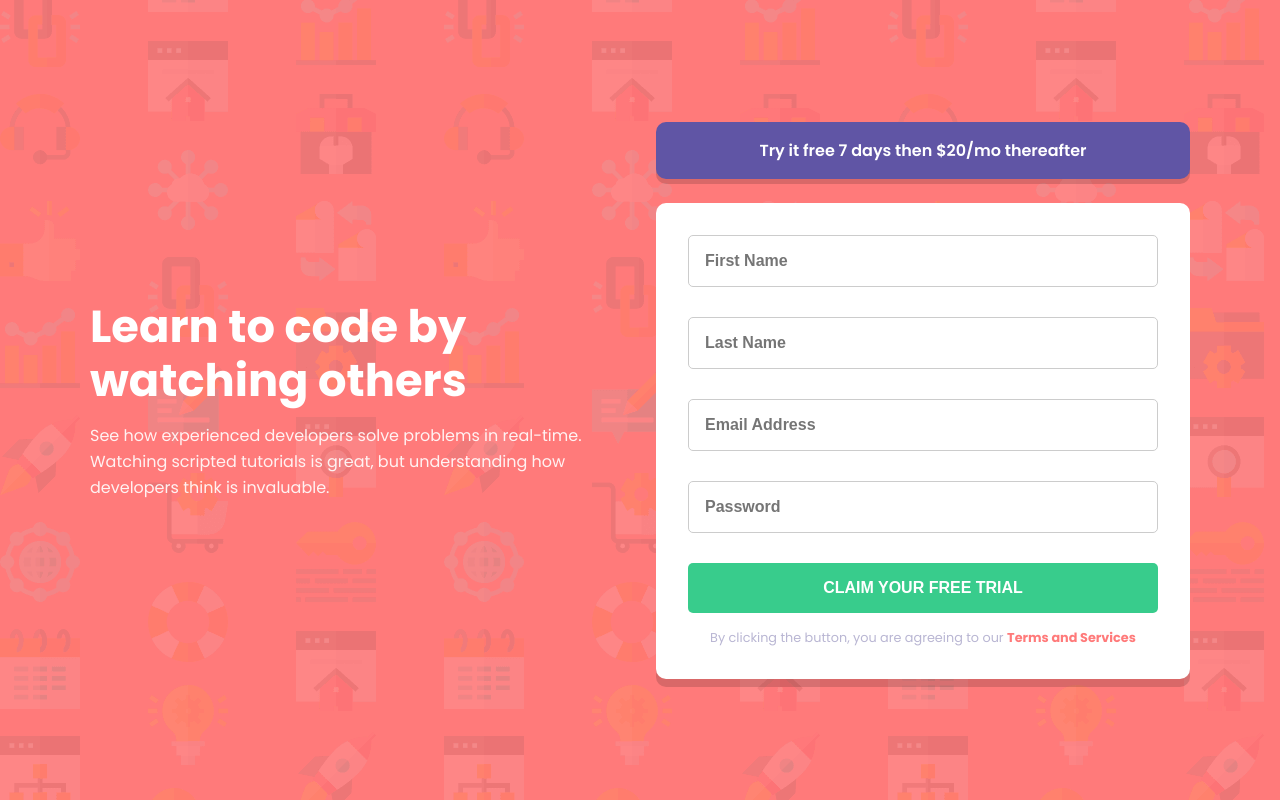
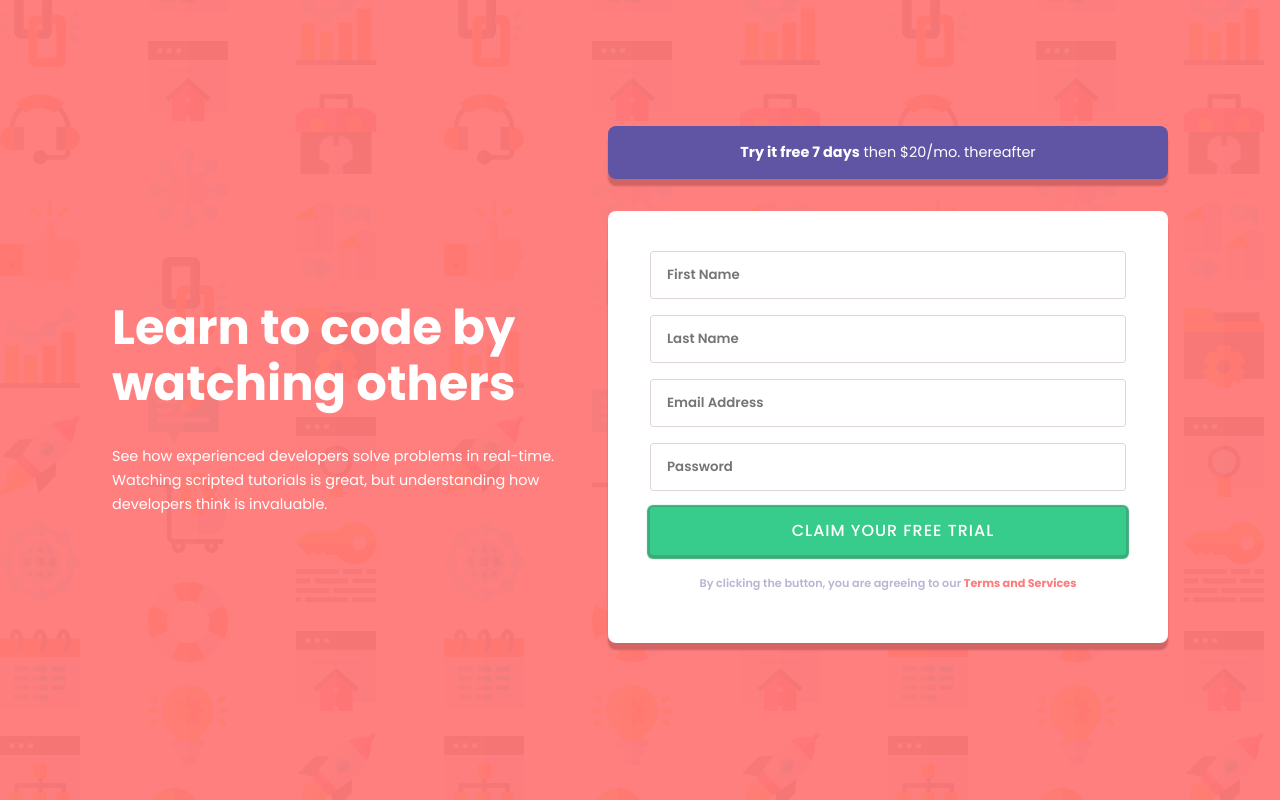
Before and after one commit to sam59246677/intro-component-with-signup-form-master, a plain HTML site: page index.html in a window 1280 px wide. Drawn offline with Linux system fonts and the light colour scheme.

Commit message:
Add files via upload

```diff
--- a/index.html
+++ b/index.html
@@ -1,56 +1,47 @@
 <!DOCTYPE html>
 <html lang="en">
+
 <head>
-  <meta charset="UTF-8" />
-  <meta name="viewport" content="width=device-width, initial-scale=1.0" />
-  <title>Intro Component with Sign Up Form</title>
-  <link rel="stylesheet" href="style.css" />
-  <link href="https://fonts.googleapis.com/css2?family=Poppins:wght@400;500;600;700&display=swap" rel="stylesheet">
+  <meta charset="UTF-8">
+  <meta name="viewport" content="width=device-width, initial-scale=1.0">
+  <!-- displays site properly based on user's device -->
+
+  <link rel="icon" type="image/png" sizes="32x32" href="./images/favicon-32x32.png">
+  <link rel="stylesheet" href="style.css">
+  <link href="https://fonts.googleapis.com/css?family=Poppins:400,500,600,700&display=swap" rel="stylesheet">
+  <title>Frontend Mentor | Intro component with sign up form</title>
 </head>
+
 <body>
-  <main class="container">
-    <section class="text-section">
-      <h1>Learn to code by watching others</h1>
-      <p>
-        See how experienced developers solve problems in real-time. Watching
-        scripted tutorials is great, but understanding how developers think is
-        invaluable.
-      </p>
-    </section>
+  <div class="page_container">
+    <div class="header">
+      <h1>Learn to code by
+        watching others</h1>
 
-    <section class="form-section">
-      <div class="trial-banner">Try it free 7 days then $20/mo thereafter</div>
-
-      <form id="signup-form">
-        <div class="input-group">
-          <input type="text" id="firstName" placeholder="First Name" />
-          <p class="error-message"></p>
-        </div>
-
-        <div class="input-group">
-          <input type="text" id="lastName" placeholder="Last Name" />
-          <p class="error-message"></p>
-        </div>
-
-        <div class="input-group">
-          <input type="email" id="email" placeholder="Email Address" />
-          <p class="error-message"></p>
-        </div>
-
-        <div class="input-group">
-          <input type="password" id="password" placeholder="Password" />
-          <p class="error-message"></p>
-        </div>
-
-        <button type="submit" class="btn">Claim your free trial</button>
-
-        <p class="terms">
-          By clicking the button, you are agreeing to our <span>Terms and Services</span>
+      <p>See how experienced developers solve problems in real-time. Watching scripted tutorials is great,
+        but understanding how developers think is invaluable.</p>
+    </div>
+    <div class="forms_container">
+      <button class="btn_action"><span><strong>Try it free 7 days</strong> then $20/mo. thereafter</span>
+      </button>
+      <!--přidat divy na error zprávy, sem nebo do js-->
+      <form id="form" novalidate>
+        <input id="firstName" name="name" type="text" placeholder="First Name" title="Input your First name" required>
+        <div class="form_error"><em>First Name cannot be empty</em></div>
+        <input id="lastName" name="lastName" type="text" placeholder="Last Name" title="Input your Last name" required>
+        <div class="form_error"><em>Last Name cannot be empty</em></div>
+        <input id="email" name="email" type="email" placeholder="Email Address" title="Input your email" required>
+        <div class="form_error"><em>Looks like this is not an email</em></div>
+        <input id="password" name="password" type="password" placeholder="Password" title="Input any password" required>
+        <div class="form_error"><em>Password cannot be empty</em></div>
+        <input id="formSubmit" class="btn_submit" name="submit" type="submit" value="Claim your free trial">
+        <p>
+          By clicking the button, you are agreeing to our <a>Terms and Services</a>
         </p>
       </form>
-    </section>
-  </main>
-
+    </div>
+  </div>
   <script src="script.js"></script>
 </body>
+
 </html>
--- a/script.js
+++ b/script.js
@@ -1,42 +1,39 @@
-const form = document.getElementById('signup-form');
+/* form validation
+- objevení vykřičníku a textu pod formulářem */
 
-form.addEventListener('submit', (e) => {
-  e.preventDefault();
+var exclamation = document.getElementsByClassName("error");
+var form = document.getElementById("form");
+var firstName = document.getElementById("firstName");
+var lastName = document.getElementById("lastName");
+var email = document.getElementById("email");
+var password = document.getElementById("password");
+var formError = document.getElementsByClassName("form_error");
+var input = document.getElementsByTagName("input");
 
-  const firstName = document.getElementById('firstName');
-  const lastName = document.getElementById('lastName');
-  const email = document.getElementById('email');
-  const password = document.getElementById('password');
+/* validation*/
+  function formValidation(event) {
+    /*for loop for all input fields except submit input, so it is 4*/
+    for (i = 0; i < 4; i++){
+      /*clear the form*/
+      input[i].classList.remove("error");
+      formError[i].style.display = "none";
 
-  validateField(firstName, 'First Name');
-  validateField(lastName, 'Last Name');
-  validateEmail(email);
-  validateField(password, 'Password');
-});
+      /*email validation*/
+      if (!email.validity.valid) {
+        formError[2].style.display = "block";
+        email.classList.add("error");
+        event.preventDefault();
+      }
 
-function validateField(input, fieldName) {
-  const error = input.nextElementSibling;
-  if (input.value.trim() === '') {
-    input.classList.add('error');
-    error.textContent = `${fieldName} cannot be empty`;
-  } else {
-    input.classList.remove('error');
-    error.textContent = '';
+      /*validation of other fields*/
+      if((input.type != "email" || input.type != "submit") && input[i].value == ""){
+      formError[i].style.display = "block";
+      input[i].classList.add("error");
+      event.preventDefault();
+      }
+    }
+
   }
-}
 
-function validateEmail(input) {
-  const error = input.nextElementSibling;
-  const emailPattern = /^[^\s@]+@[^\s@]+\.[^\s@]+$/;
-
-  if (input.value.trim() === '') {
-    input.classList.add('error');
-    error.textContent = 'Email cannot be empty';
-  } else if (!emailPattern.test(input.value)) {
-    input.classList.add('error');
-    error.textContent = 'Looks like this is not an email';
-  } else {
-    input.classList.remove('error');
-    error.textContent = '';
-  }
-}
+  /*event listener on button, call the formValidation function*/
+  form.addEventListener("submit", formValidation, false)
--- a/style.css
+++ b/style.css
@@ -1,120 +1,195 @@
-* {
-  margin: 0;
-  padding: 0;
-  box-sizing: border-box;
+:root {
+    --red: hsl(0, 100%, 74%);
+    --green: hsl(154, 59%, 51%);
+    --green-border: hsl(154, 49%, 45%);
+    --blue: hsl(248, 32%, 49%);
+    --dark-blue: hsl(249, 10%, 26%);
+    --grayish-blue: hsl(246, 25%, 77%);
+    --shadow-red: hsl(0, 56%, 61%);
+    --gray-border: rgb(224, 214, 214);
 }
 
 body {
-  font-family: 'Poppins', sans-serif;
-  background: hsl(0, 100%, 74%) url('./images/bg-intro-desktop.png');
-  color: white;
-  min-height: 100vh;
-  display: flex;
-  align-items: center;
-  justify-content: center;
-  padding: 2rem;
+    font-family: "Poppins", sans-serif;
+    background: url("images/bg-intro-desktop.png") no-repeat;
+    background-size: cover;
+    padding: 0;
+    margin: 0;
+    font-size: 16px;
+    text-align: center;
+    display: flex;
+    flex-direction: column;
+    align-items: center;
+    overflow-x: hidden;
 }
 
-.container {
-  display: grid;
-  grid-template-columns: 1fr 1fr;
-  gap: 2rem;
-  max-width: 1100px;
-  align-items: center;
+.page_container {
+    box-sizing: border-box;
+    min-width: 350px;
+    max-width: 1440px;
+    width: 100%;
+    height: 100%;
+    background: rgba(255, 0, 0, 0.5);
+    display: flex;
+    flex-direction: column;
+    padding: 0 1rem;
 }
 
-
-.text-section h1 {
-  font-size: 2.8rem;
-  line-height: 1.2;
-  margin-bottom: 1rem;
+.header {
+    color: white;
 }
 
-.text-section p {
-  font-size: 1rem;
-  line-height: 1.6;
-  opacity: 0.9;
+h1 {
+    white-space: pre-line;
+    font-weight: 600;
+    font-size: 1.5rem;
+    line-height: 2.1rem;
+    margin-top: 5rem;
 }
 
-.form-section {
-  display: flex;
-  flex-direction: column;
-  gap: 1.5rem;
+p {
+    margin: 0;
+    margin-bottom: 4rem;
+    padding: 0;
+    font-weight: 400;
+    line-height: 1.5rem;
+    font-size: 0.9rem;
 }
 
-.trial-banner {
-  background: hsl(248, 32%, 49%);
-  padding: 1rem;
-  border-radius: 10px;
-  text-align: center;
-  box-shadow: 0 5px rgba(0,0,0,0.15);
-  font-weight: 600;
+.btn_action {
+    box-sizing: border-box;
+    width: 100%;
+    margin: 0;
+    background: var(--blue);
+    color: white;
+    border: none;
+    border-radius: 0.5rem;
+    padding: 1rem;
+    box-shadow: 0px 7px 2px 0px var(--shadow-red);
+    cursor: pointer;
+}
+
+.btn_action span {
+    font-family: "Poppins", sans-serif;
+    margin: 0;
+    padding: 0 3rem;
+    font-weight: 400;
+    font-size: 0.9rem;
 }
 
 form {
-  background: white;
-  padding: 2rem;
-  border-radius: 10px;
-  box-shadow: 0 8px rgba(0,0,0,0.15);
-  display: flex;
-  flex-direction: column;
-  gap: 1rem;
+    display: flex;
+    flex-direction: column;
+    align-items: center;
+    justify-content: space-evenly;
+    background: white;
+    margin: 2rem 0;
+    border-radius: 0.5rem;
+    box-shadow: 0px 7px 2px 0px var(--shadow-red);
+}
+
+input:first-of-type {
+    margin-top: 1.5rem;
 }
 
 input {
-  width: 100%;
-  padding: 1rem;
-  border-radius: 5px;
-  border: 1px solid #ccc;
-  font-size: 1rem;
-  font-weight: 600;
+    box-sizing: border-box;
+    font-family: "Poppins", sans-serif;
+    font-weight: 600;
+    width: 85%;
+    height: 3rem;
+    margin-top: 1rem;
+    padding-left: 1rem;
+    border: 1px solid var(--gray-border);
+    border-radius: 0.2rem;
 }
 
-input.error {
-  border: 2px solid hsl(0, 100%, 74%);
+input:focus {
+    border: 1px solid black;
 }
 
-.error-message {
-  font-size: 0.8rem;
-  color: hsl(0, 100%, 74%);
-  height: 14px;
+.btn_submit {
+    font-size: 1rem;
+    letter-spacing: 1px;
+    text-transform: uppercase;
+    font-weight: 500;
+    box-sizing: border-box;
+    width: 85%;
+    background: var(--green);
+    border: none;
+    box-shadow: 0px 1px 1px 3px var(--green-border);
+    color: white;
+    cursor: pointer;
 }
 
-.btn {
-  background: hsl(154, 59%, 51%);
-  padding: 1rem;
-  border: none;
-  color: white;
-  font-size: 1rem;
-  border-radius: 5px;
-  text-transform: uppercase;
-  cursor: pointer;
-  font-weight: 600;
+form p {
+    font-size: 0.7rem;
+    padding: 1rem 3rem;
+    margin-bottom: 1rem;
+    font-weight: 600;
+    color: var(--grayish-blue);
+    line-height: 1.5rem;
 }
 
-.btn:hover {
-  opacity: 0.8;
+form a {
+    color: var(--red);
+    font-weight: 700;
 }
 
-.terms {
-  font-size: 0.8rem;
-  color: hsl(246, 25%, 77%);
-  text-align: center;
+.error {
+    background: url("images/icon-error.svg") no-repeat;
+    background-position: 95% center;
+    background-size: 1.5rem 1.5rem;
 }
 
-.terms span {
-  font-weight: 700;
-  color: hsl(0, 100%, 74%);
+.form_error {
+    display: none;
+    margin-top: 0.3rem;
+    box-sizing: border-box;
+    width: 85%;
+    text-align: end;
+    color: var(--red);
+    font-size: 0.7rem;
+    font-weight: 500;
 }
+@media screen and (min-width: 720px) {
 
-/* Responsive */
-@media (max-width: 768px) {
-  .container {
-    grid-template-columns: 1fr;
-    text-align: center;
-  }
+    body {
+        background-repeat: repeat;
+        background-size: auto 50rem;
+        background-clip: border-box;
+        overflow: hidden;
+    }
 
-  body {
-    background: hsl(0, 100%, 74%) url('./images/bg-intro-mobile.png');
-  }
+    .page_container {
+        flex-direction: row;
+        height: 100vh;
+        align-items: center;
+        justify-content: center;
+    }
+
+    .header {
+        width: 49%;
+        max-width: 30rem;
+        text-align: left;
+        padding-right: 1rem;
+    }
+
+    .forms_container {
+        width: 49%;
+        max-width: 35rem;
+        align-items: flex-start;
+    }
+
+    form {
+        padding: 1rem 0;
+    }
+
+    h1 {
+        font-weight: 700;
+        font-size: 3rem;
+        line-height: 3.5rem;
+    }
+
+
 }
```
